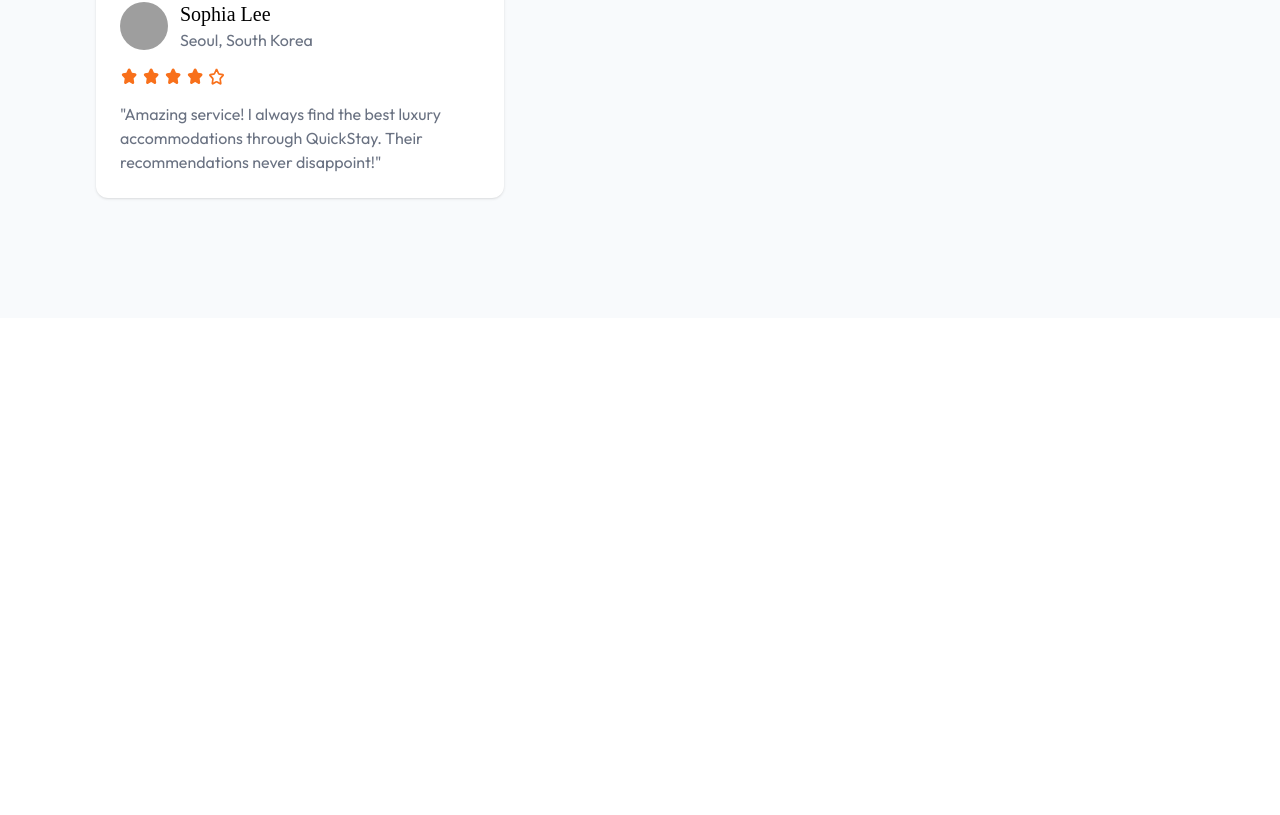
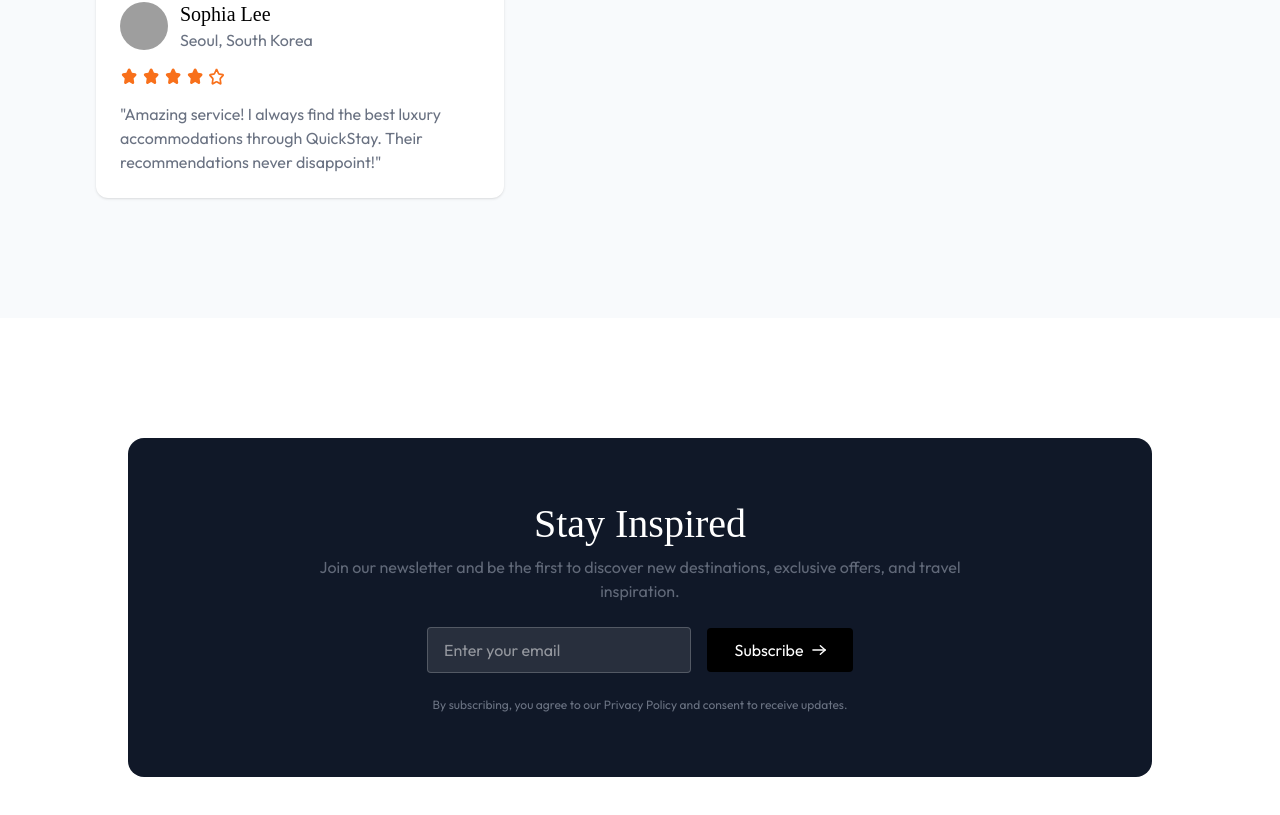
Before and after one commit to caughtonthecode/hotel-booking, a React (Vite) app: page / in a window 1280 px wide. Shown: the part 3201-4016 px from the top of the page. Before the commit the page ends 3519 px from the top, so only its background shows below. Built offline with nearby package versions, Linux system fonts and the light colour scheme; no server answers; grey boxes are pictures that could not be loaded; a web font is replaced by a local one.

Commit message:
design newsletter section

```diff
--- /dev/null
+++ b/src/components/NewsLetter.jsx
@@ -0,0 +1,36 @@
+import React from 'react';
+import { assets } from '../assets/assets';
+import Title from './Title';
+
+const NewsLetter = () => {
+  return (
+    <div className='flex flex-col items-center max-w-5xl lg:w-full rounded-2xl px-4 py-12 md:py-16 mx-2 lg:mx-auto my-30 bg-gray-900 text-white'>
+      <Title
+        title='Stay Inspired'
+        subTitle='Join our newsletter and be the first to discover new destinations, exclusive offers, and travel inspiration.'
+      />
+      <div className='flex flex-col justify-center items-center text-center'></div>
+      <div className='flex flex-col md:flex-row items-center justify-center gap-4 mt-6'>
+        <input
+          type='text'
+          className='bg-white/10 px-4 py-2.5 border border-white/20 rounded outline-none max-w-66 w-full'
+          placeholder='Enter your email'
+        />
+        <button className='flex items-center justify-center gap-2 group bg-black px-4 md:px-7 py-2.5 rounded active:scale-95 transition-all'>
+          Subscribe
+          <img
+            src={assets.arrowIcon}
+            alt='arrow-icon'
+            className='w-3.5 h-3.5 invert group-hover:translate-x-1 transition-all'
+          />
+        </button>
+      </div>
+      <p className='text-gray-500 mt-6 text-xs text-center'>
+        By subscribing, you agree to our Privacy Policy and consent to receive
+        updates.
+      </p>
+    </div>
+  );
+};
+
+export default NewsLetter;
--- a/src/pages/Home.jsx
+++ b/src/pages/Home.jsx
@@ -3,6 +3,7 @@
 import FeaturedDestination from '../components/FeaturedDestination';
 import ExclusiveOffers from '../components/ExclusiveOffers';
 import Testimonial from '../components/Testimonial';
+import NewsLetter from '../components/NewsLetter';
 
 const Home = () => {
   return (
@@ -11,6 +12,7 @@
       <FeaturedDestination />
       <ExclusiveOffers />
       <Testimonial />
+      <NewsLetter />
     </>
   );
 };
```
